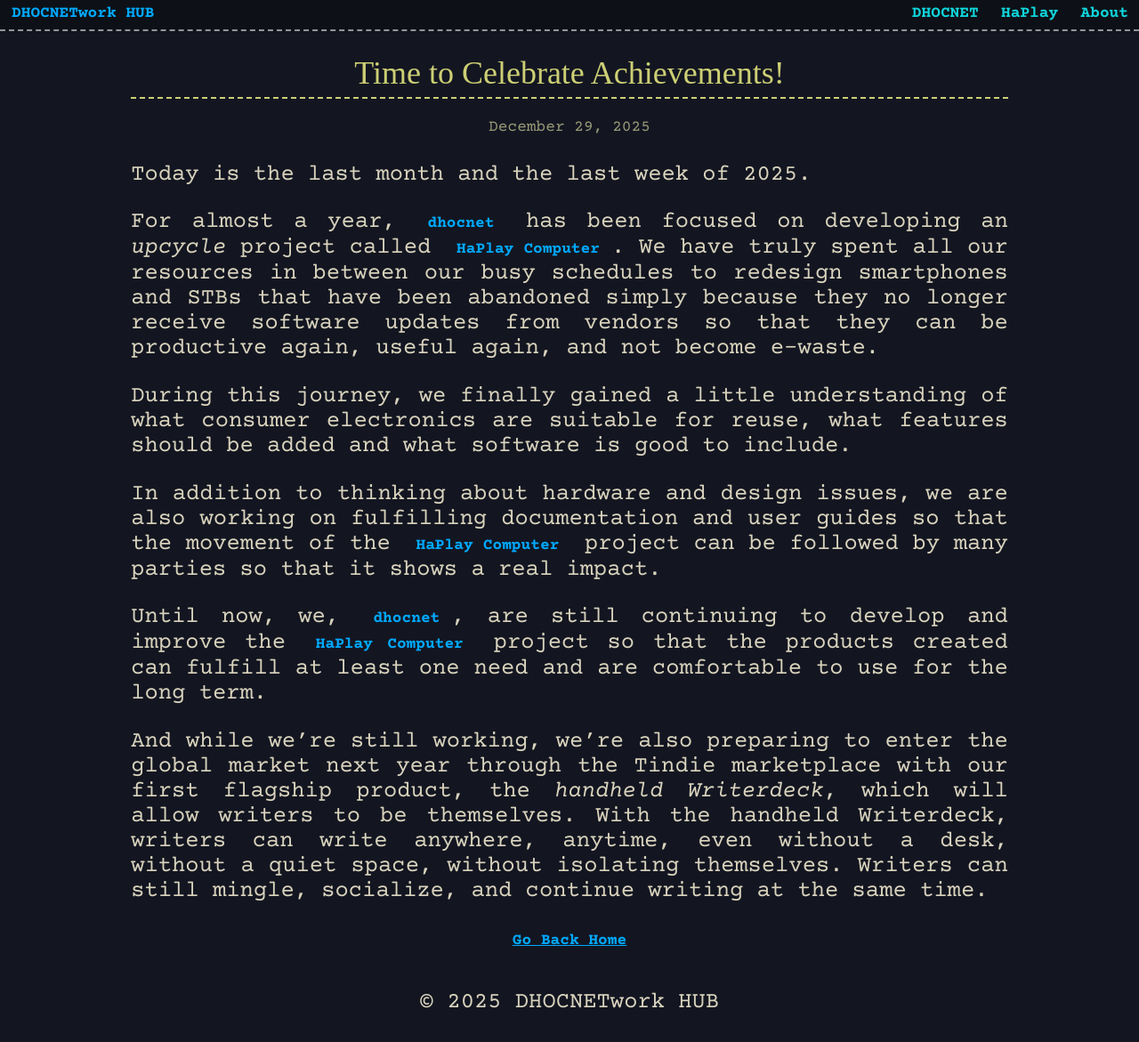
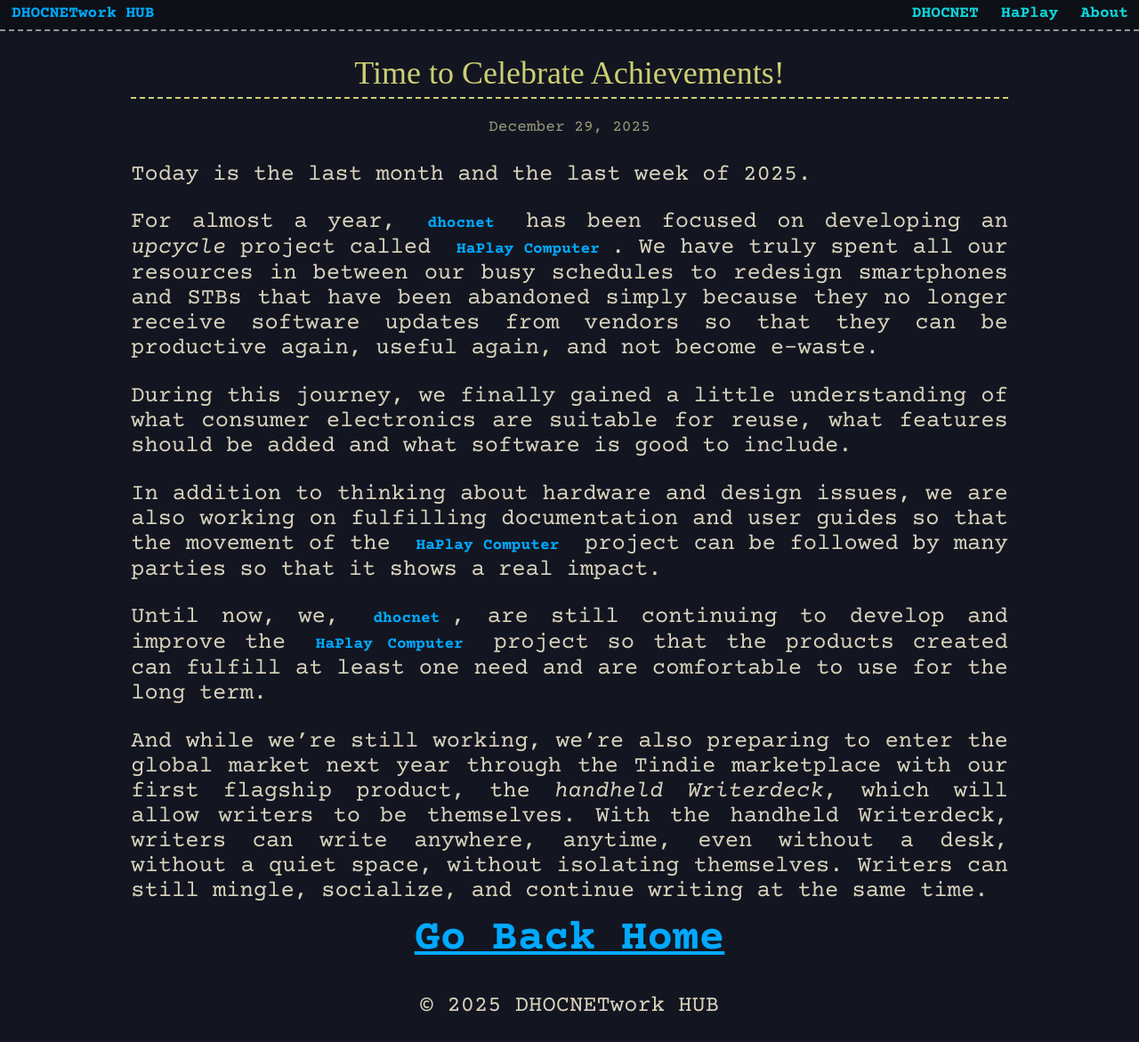
Before and after one commit to dhocnet/dhocnet.github.io, a Jekyll site: the page built from _posts/2025-12-29-Time_to_Celebrate_Achievements.md, in a window 1280 px wide. Shown: the whole page at 89% size. Built offline with Jekyll 4.4.1, drawn with Linux system fonts in a browser that asks for light colours; some web fonts are replaced.

Commit message:
Update posts.html

```diff
--- a/_layouts/posts.html
+++ b/_layouts/posts.html
@@ -9,5 +9,5 @@
 </article>
 
 <div class="w3-container w3-center">
-  <a style="text-decoration: underline;" href="/" title="GO Home"> Go Back Home </a>
+  <a style="text-decoration: underline; font-size: 1.9em;" href="/" title="GO Home"> Go Back Home </a>
 </div>
```
